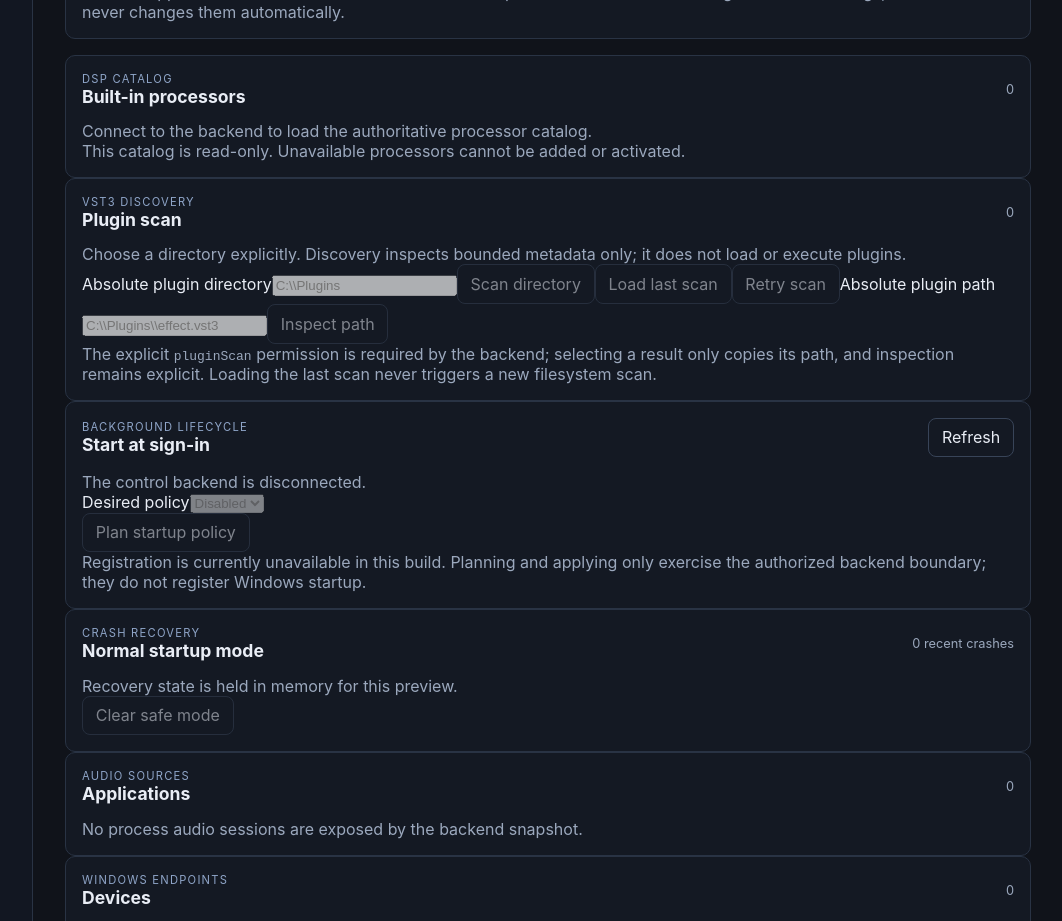
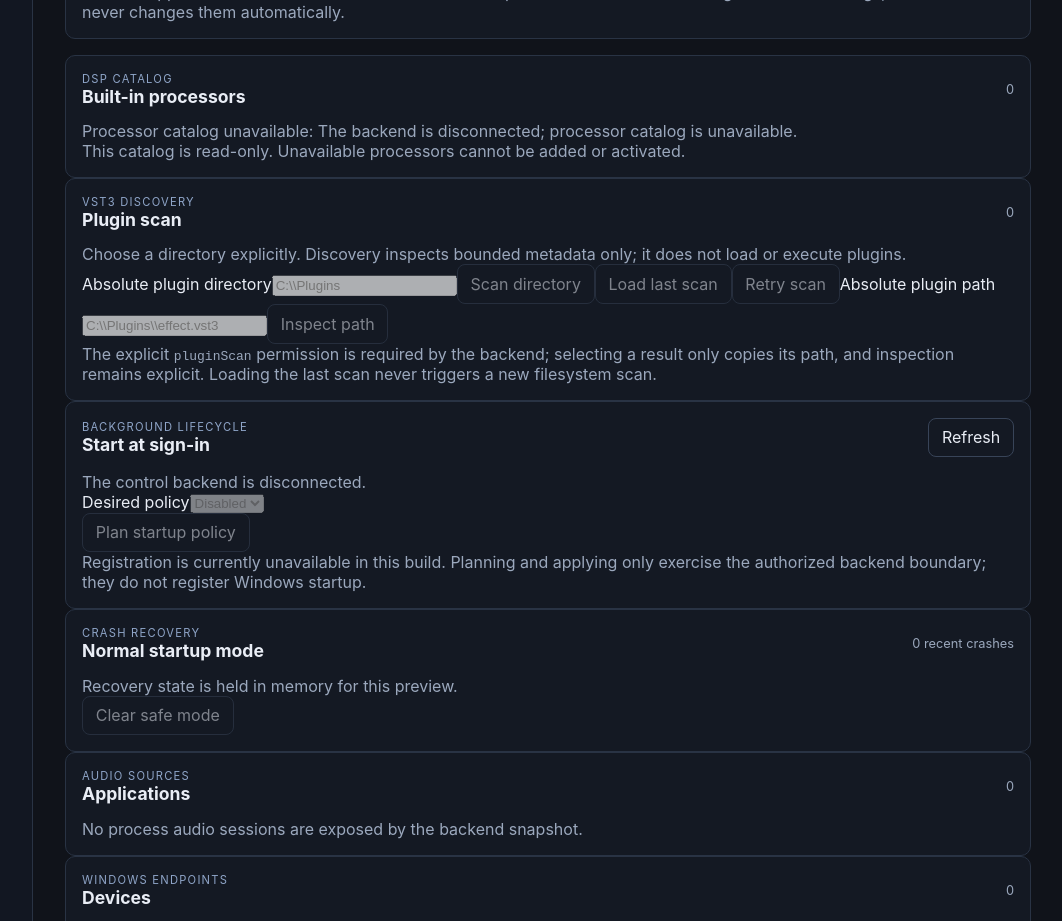
Before and after one commit to MrDesjardins/audiorouter, a React (Vite) app in the folder ui/: page / in a window 1280 px wide. Shown: the part 1080-2001 px from the top of the page, without its empty margins (217-1279 px from the left). Built offline with nearby package versions, Linux system fonts and the light colour scheme.

Commit message:
Use dedicated processor catalog API in UI

```diff
--- a/ui/src/App.tsx
+++ b/ui/src/App.tsx
@@ -41,8 +41,8 @@ function StartupPanel({ backend }: { backend: UiBackend }) {
   return <section className="panel startup-panel" aria-labelledby="startup-heading"><div className="section-heading"><div><p className="eyebrow">Background lifecycle</p><h2 id="startup-heading">Start at sign-in</h2></div><button type="button" className="secondary" onClick={refresh}>Refresh</button></div><p className="muted">{status?.reason ?? "Loading startup capability..."}</p><label>Desired policy<select aria-label="Desired sign-in startup policy" value={enabled ? "enabled" : "disabled"} onChange={(event) => { setEnabled(event.target.value === "enabled"); setPlan(null); }} disabled={!backend.connected}><option value="disabled">Disabled</option><option value="enabled">Enabled</option></select></label><div className="actions"><button type="button" className="secondary" onClick={() => void createPlan()} disabled={!backend.connected}>Plan startup policy</button>{plan && <button type="button" className="secondary" onClick={() => void applyPlan()}>Apply planned policy</button>}</div>{message && <p className="muted" role="status">{message}</p>}<p className="muted">Registration is currently unavailable in this build. Planning and applying only exercise the authorized backend boundary; they do not register Windows startup.</p></section>;
 }
 
-function ProcessorCatalog({ processors }: { processors: ProcessorDescriptor[] | null }) {
-  return <section className="panel processor-catalog" aria-labelledby="processor-catalog-heading"><div className="section-heading"><div><p className="eyebrow">DSP catalog</p><h2 id="processor-catalog-heading">Built-in processors</h2></div><span className="badge">{processors?.length ?? 0}</span></div>{processors === null ? <p className="muted">Connect to the backend to load the authoritative processor catalog.</p> : processors.length === 0 ? <p className="muted">No built-in processors are advertised.</p> : <ul aria-label="Built-in processor catalog">{processors.map((processor) => <li key={`${processor.id}@${processor.version}`}><strong>{processor.id}</strong> <small>{processor.category} · {processorAvailabilityText(processor)} · {processorLatencyText(processor)}</small><br /><small>Parameters: {processorParametersText(processor)}</small></li>)}</ul>}<p className="muted">This catalog is read-only. Unavailable processors cannot be added or activated.</p></section>;
+function ProcessorCatalog({ processors, error }: { processors: ProcessorDescriptor[] | null; error: string | null }) {
+  return <section className="panel processor-catalog" aria-labelledby="processor-catalog-heading"><div className="section-heading"><div><p className="eyebrow">DSP catalog</p><h2 id="processor-catalog-heading">Built-in processors</h2></div><span className="badge">{processors?.length ?? 0}</span></div>{error ? <p className="muted" role="status">Processor catalog unavailable: {error}</p> : processors === null ? <p className="muted">Connect to the backend to load the authoritative processor catalog.</p> : processors.length === 0 ? <p className="muted">No built-in processors are advertised.</p> : <ul aria-label="Built-in processor catalog">{processors.map((processor) => <li key={`${processor.id}@${processor.version}`}><strong>{processor.id}</strong> <small>{processor.category} · {processorAvailabilityText(processor)} · {processorLatencyText(processor)}</small><br /><small>Parameters: {processorParametersText(processor)}</small></li>)}</ul>}<p className="muted">This catalog is read-only. Unavailable processors cannot be added or activated.</p></section>;
 }
 
 function PluginScanPanel({ backend }: { backend: UiBackend }) {
@@ -177,6 +177,8 @@ export function App({ backend = defaultBackend }: { backend?: UiBackend } = {})
   const [listView, setListView] = useState(false);
   const [selectedTemplate, setSelectedTemplate] = useState<TemplateId>("gaming-discord");
   const [librarySearch, setLibrarySearch] = useState("");
+  const [processors, setProcessors] = useState<ProcessorDescriptor[] | null>(null);
+  const [processorError, setProcessorError] = useState<string | null>(null);
   const [theme, setTheme] = useState<ThemeMode>(() => readTheme(typeof window === "undefined" ? null : window.localStorage));
   const [connectionSource, setConnectionSource] = useState("");
   const [connectionDestination, setConnectionDestination] = useState("");
@@ -205,6 +207,11 @@ export function App({ backend = defaultBackend }: { backend?: UiBackend } = {})
   const session = availableSessions.find((item) => item.id === selectedSessionId) ?? availableSessions[0] ?? demoSession;
   const sessionRunning = snapshot?.status.activeSessionIds.includes(session.id) ?? false;
   useEffect(() => { setDraft(session); setDraftHistory({ past: [], future: [] }); setSelectedNodeId(session.nodes[0]?.id ?? ""); setConnectionSource(""); setConnectionDestination(""); setActionMessage(null); setRouteInspection(null); setPendingWarnings([]); setAcknowledgedWarnings(new Set()); setPendingOperation(null); }, [session]);
+  useEffect(() => {
+    let active = true;
+    void backend.listProcessors().then((items) => { if (active) { setProcessors(items); setProcessorError(null); } }).catch((error) => { if (active) { setProcessors(null); setProcessorError(error instanceof Error ? error.message : "Processor catalog unavailable"); } });
+    return () => { active = false; };
+  }, [backend]);
   useEffect(() => {
     let active = true;
     void backend.listSessions().then((items) => { if (active) { setListedSessions(items); setSessionInventoryError(null); } }).catch((error) => { if (active) { setSessionInventoryError(error instanceof Error ? error.message : "Session inventory unavailable"); setListedSessions(backend.connected ? [] : demoSessions); } });
@@ -338,7 +345,7 @@ export function App({ backend = defaultBackend }: { backend?: UiBackend } = {})
         {actionMessage && <p className="muted" role="status" aria-live="polite">{actionMessage}</p>}{pendingWarnings.length > 0 && <section className="warning-panel" aria-labelledby="warning-heading"><h2 id="warning-heading">Plan warnings</h2>{pendingWarnings.map((warning) => <label key={warning}><input type="checkbox" checked={acknowledgedWarnings.has(warning)} onChange={(event) => setAcknowledgedWarnings((current) => { const next = new Set(current); if (event.target.checked) next.add(warning); else next.delete(warning); return next; })} /> I acknowledge: {warning}</label>)}<button type="button" className="primary" disabled={acknowledgedWarnings.size !== pendingWarnings.length} onClick={() => void commitAcknowledgedPlan()}>Commit acknowledged plan</button></section>}{snapshotState.stale && snapshotState.error && <p className="muted" role="status">Last known backend state is stale: {snapshotState.error}</p>}
         <section className="notice" role="status"><strong>{backend.connected ? "Connected editor" : "Read-only preview"}</strong><span>{backend.connected ? "Drafts are validated and committed through the authoritative backend." : "The control backend is disconnected. No route, device, or recording action can be applied."}</span></section>
         <section className="panel setup-panel" aria-labelledby="setup-heading"><div className="section-heading"><div><p className="eyebrow">Guided setup</p><h2 id="setup-heading">Readiness checklist</h2></div><span className="badge">{setupSteps.filter((step) => step.state === "ready").length}/{setupSteps.length} ready</span></div><ul aria-label="Guided setup readiness">{setupSteps.map((step) => <li key={step.id} className={`setup-step ${step.state}`}><strong>{step.label}</strong><span>{step.detail}</span></li>)}</ul><p className="muted">External applications such as Discord and OBS must be pointed to AudioRouter through their own settings; this checklist never changes them automatically.</p></section>
-        <ProcessorCatalog processors={snapshot?.discovery?.processors ?? null} /><PluginScanPanel backend={backend} /><StartupPanel backend={backend} />
+        <ProcessorCatalog processors={processors} error={processorError} /><PluginScanPanel backend={backend} /><StartupPanel backend={backend} />
         <section className="panel recovery-panel" aria-labelledby="recovery-heading"><div className="section-heading"><div><p className="eyebrow">Crash recovery</p><h2 id="recovery-heading">{snapshot?.status.recovery.safeMode ? "Safe mode is active" : "Normal startup mode"}</h2></div><span className="badge">{snapshot?.status.recovery.recentCrashes ?? 0} recent crash{(snapshot?.status.recovery.recentCrashes ?? 0) === 1 ? "" : "es"}</span></div><p className="muted">{snapshot?.status.recovery.persistence === "durable" ? "Recovery state is persisted by the backend." : "Recovery state is held in memory for this preview."}</p><button type="button" className="secondary" onClick={() => void clearRecoverySafeMode()} disabled={!backend.connected || !snapshot?.status.recovery.safeMode}>Clear safe mode</button></section>
         <section className="panel" aria-labelledby="applications-heading"><div className="section-heading"><div><p className="eyebrow">Audio sources</p><h2 id="applications-heading">Applications</h2></div><span className="badge">{applicationsError ? "unavailable" : applications.length}</span></div>{applicationsError ? <p className="muted">Application inventory unavailable: {applicationsError}</p> : applications.length === 0 ? <p className="muted">No process audio sessions are exposed by the backend snapshot.</p> : <ul aria-label="Running audio applications">{applications.map((application) => <li key={`${application.processId}-${application.creationTime100ns ?? "unknown"}`}><strong>{application.audioDisplayNames[0] ?? application.executable}</strong> <small>{application.executable} · PID {application.processId} · {application.audioActivity} · {application.captureCapability === "observed" ? "capture observed" : "capture not observed"}</small></li>)}</ul>}</section>
         <section className="panel" aria-labelledby="devices-heading"><div className="section-heading"><div><p className="eyebrow">Windows endpoints</p><h2 id="devices-heading">Devices</h2></div><span className="badge">{devicesError ? "unavailable" : devices.length}</span></div>{devicesError ? <p className="muted">Device inventory unavailable: {devicesError}</p> : devices.length === 0 ? <p className="muted">No active endpoint metadata is exposed by the backend.</p> : <ul aria-label="Active audio devices">{devices.map((device) => <li key={device.id}><strong>{device.direction === "capture" ? "Capture" : "Render"}</strong> <small>{device.id} · {device.format.sampleRateHz} Hz · {device.format.channels} ch · {device.periods.default100ns / 10000} ms period</small></li>)}</ul>}</section>
--- a/ui/src/backend.ts
+++ b/ui/src/backend.ts
@@ -60,6 +60,7 @@ export interface UiBackend {
   listSessions(): Promise<Session[]>;
   listApplications(): Promise<ApplicationRow[]>;
   listDevices(): Promise<DeviceInfo[]>;
+  listProcessors(): Promise<DiscoveryDocument["processors"]>;
   scanPlugins(directory: string): Promise<PluginScanResult>;
   listPlugins(directory: string): Promise<PluginScanResult>;
   retryPlugins(directory: string, idempotencyKey: string): Promise<PluginScanResult>;
@@ -172,6 +173,9 @@ export function createDisconnectedBackend(session: Session = demoSession): UiBac
     },
     async listDevices() {
       return [];
+    },
+    async listProcessors() {
+      throw new Error("The backend is disconnected; processor catalog is unavailable.");
     },
     async scanPlugins() {
       throw new Error("The backend is disconnected; plugin scanning is unavailable.");
@@ -336,6 +340,9 @@ export function createLiveBackend(client: AudioRouterClient, sessionId: string):
       const result = await client.request("devices.list", { limit: 500 });
       return Array.isArray(result) ? result : result.items;
     },
+    async listProcessors() {
+      return client.request("processors.list", undefined);
+    },
     async scanPlugins(directory) {
       return client.request("plugins.scan", { directory });
     },
```
Also changed, not shown: 4 other files (tests, documents, lock files or other folders).
